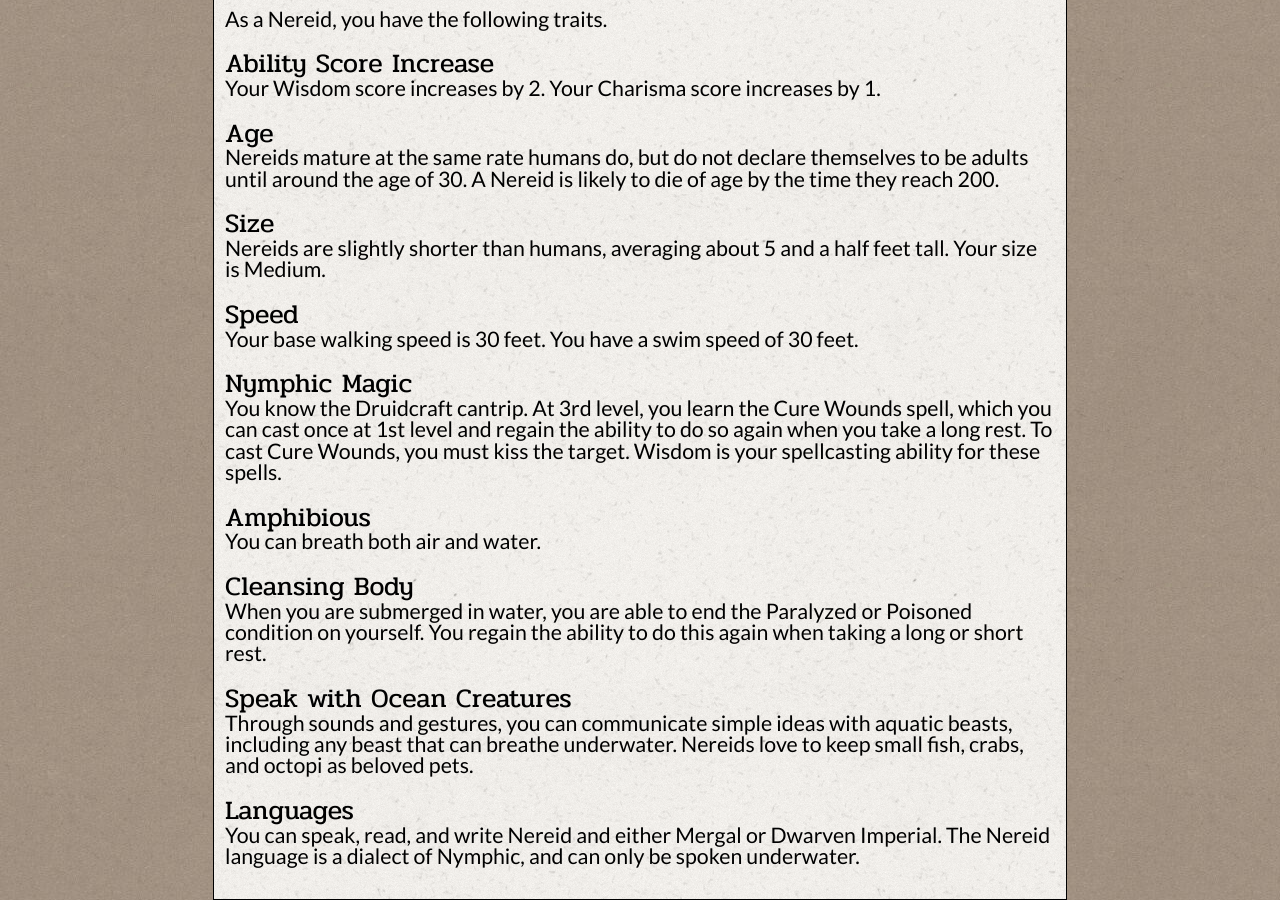
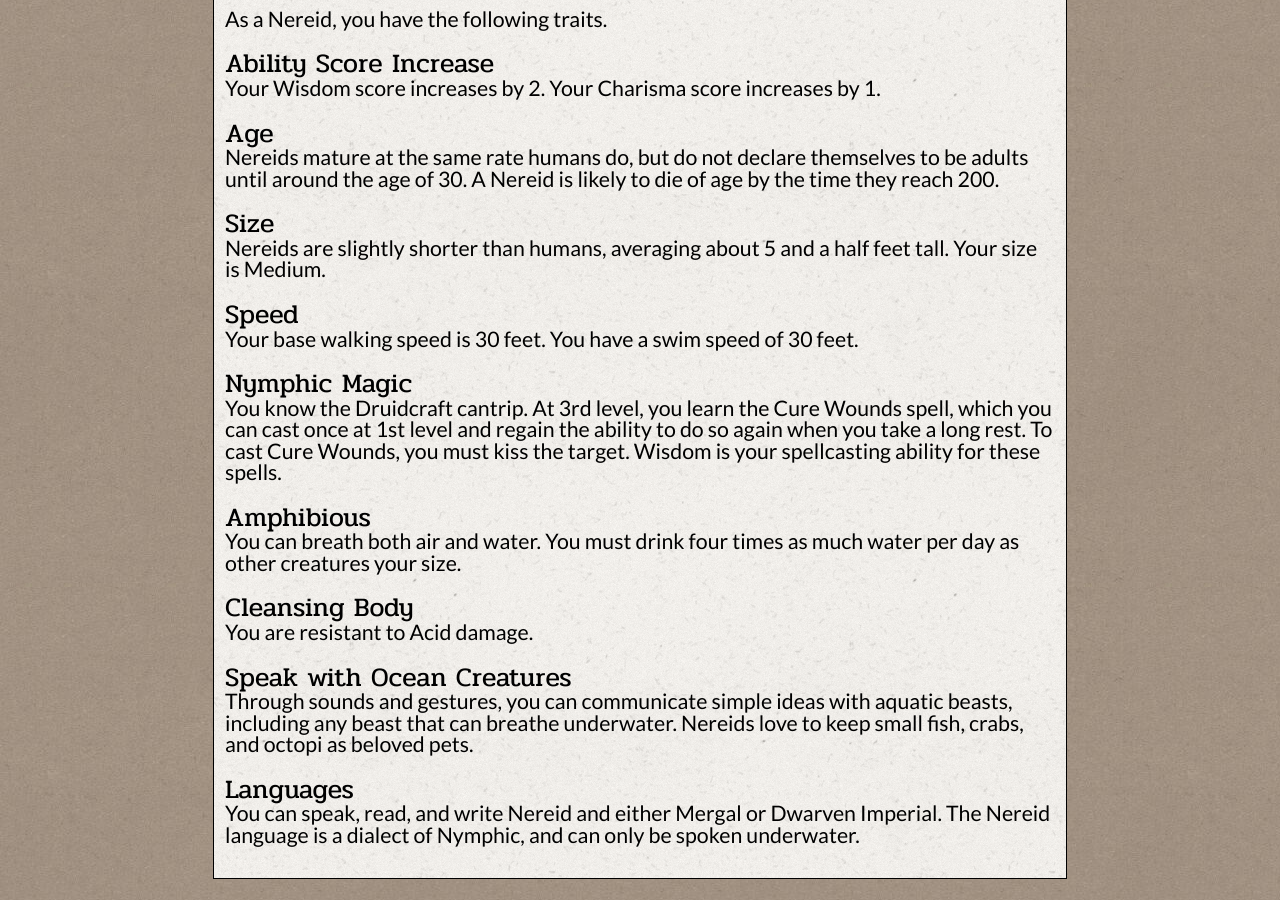
Before and after one commit to EmmiaSilk/rpg-notes, a Jekyll site: the page built from _collections/_uatera_ancestries/nereid.md, in a window 1280 px wide and 900 px high, scrolled down 1413 px. Built offline with Jekyll 4.4.1, drawn with Linux system fonts in a browser that asks for light colours; after the commit the page ends 2292 px from its top, so only the background shows below that.

Commit message:
Updated Nereids (altered amphibious, cleansing body)

```diff
--- a/_collections/_uatera_ancestries/nereid.md
+++ b/_collections/_uatera_ancestries/nereid.md
@@ -88,12 +88,11 @@ you take a long rest. To cast Cure Wounds, you must kiss the target. Wisdom
 is your spellcasting ability for these spells.
 
 #### Amphibious
-You can breath both air and water.
+You can breath both air and water. You must drink four times as much water per
+day as other creatures your size.
 
 #### Cleansing Body
-When you are submerged in water, you are able to end the Paralyzed or
-Poisoned condition on yourself. You regain the ability to do this again when
-taking a long or short rest.
+You are resistant to Acid damage.
 
 #### Speak with Ocean Creatures
 Through sounds and gestures, you can communicate simple ideas with aquatic
```
Also changed, not shown: other parts of _collections/_uatera_ancestries/nereid.md (+1 -1 lines).
